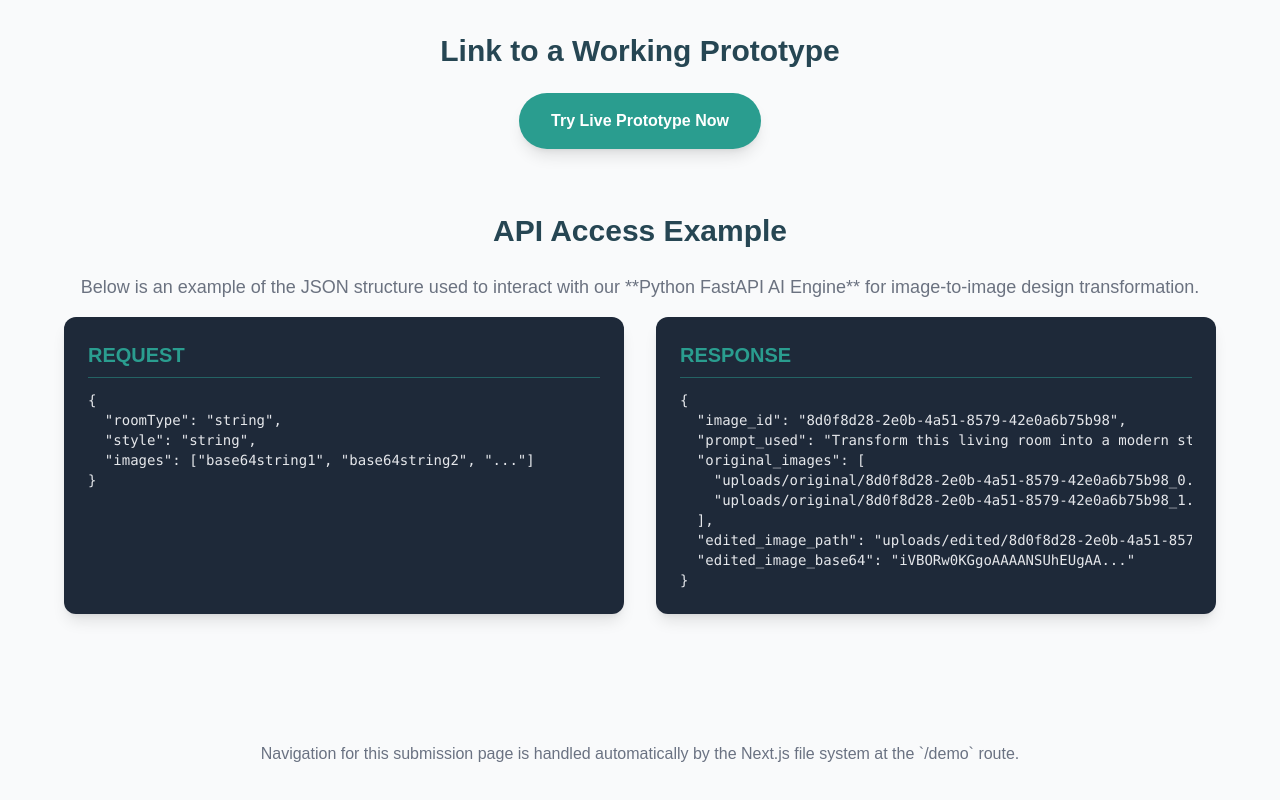
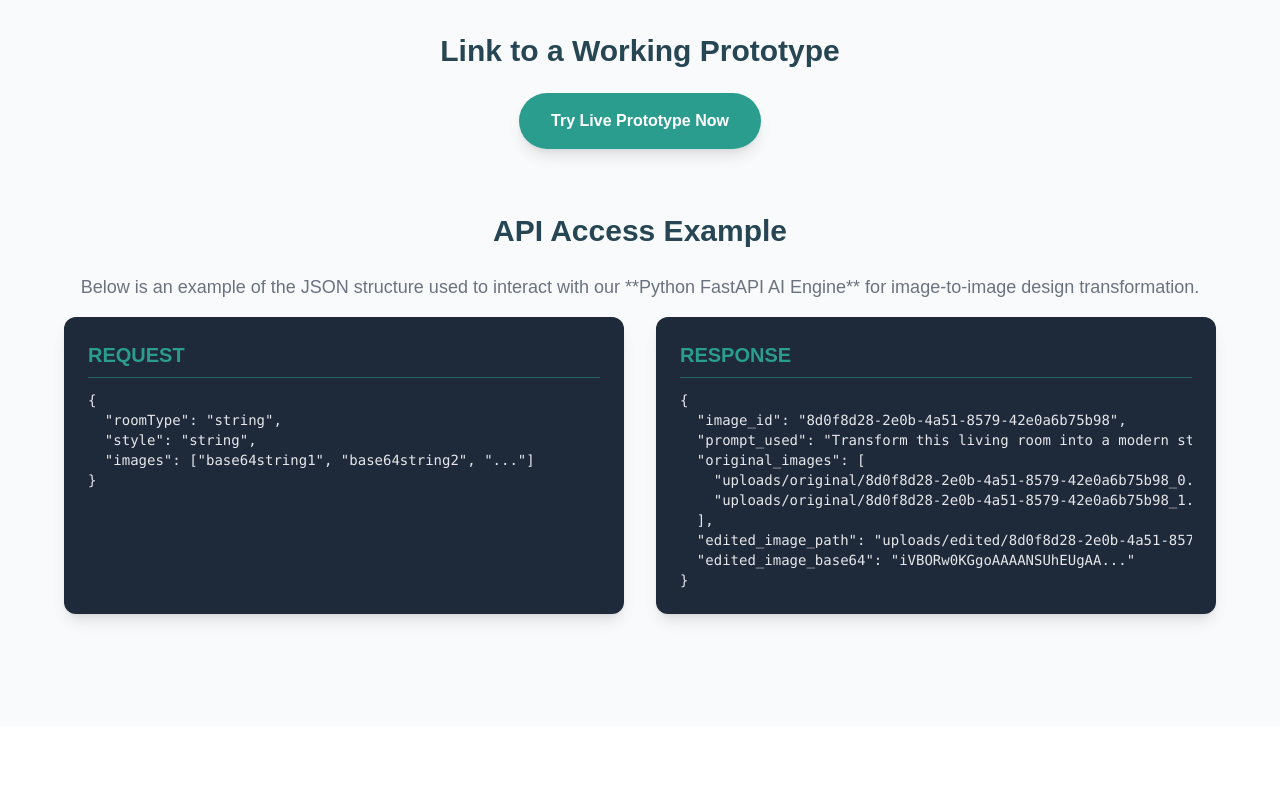
Before and after one commit to MMiraziz013/Smart_Design, a Next.js app: page /demo in a window 1280 px wide. Shown: the part 1751-2551 px from the top of the page. After the commit the page ends 2477 px from the top, so only its background shows below. Built offline with nearby package versions, Linux system fonts and the light colour scheme.

Commit message:
re-polished version.

```diff
--- a/src/app/demo/page.tsx
+++ b/src/app/demo/page.tsx
@@ -159,12 +159,6 @@ export default function DemoPage() {
                 </div>
             </div>
             {/* --- END NEW API SECTION --- */}
-
-            <footer className="mt-20 text-center text-gray-500">
-                <p>
-                    Navigation for this submission page is handled automatically by the Next.js file system at the `/demo` route.
-                </p>
-            </footer>
         </div>
     );
 }
```
